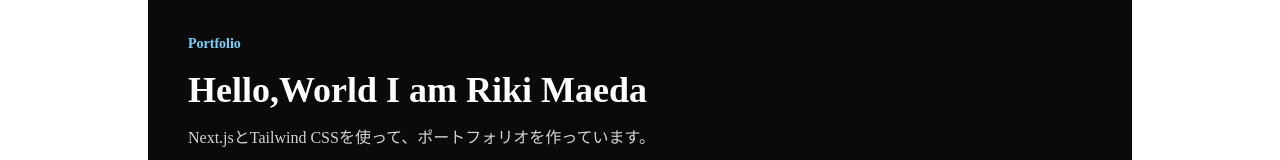
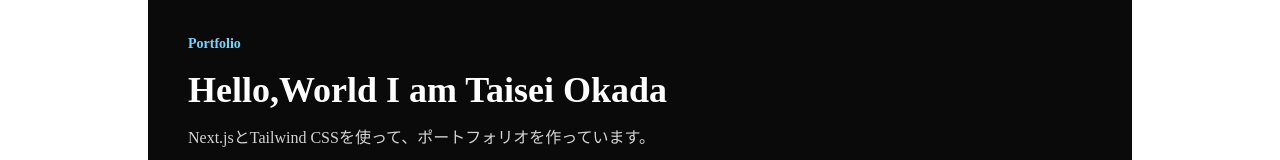
Before and after one commit to Taiyaki0807/taiyaki-portfolio, a Next.js app: page / in a window 1280 px wide. Shown: the part 130-290 px from the top of the page. Built offline with nearby package versions, Linux system fonts and the light colour scheme.

Commit message:
スペルミス修正

```diff
--- a/src/app/page.tsx
+++ b/src/app/page.tsx
@@ -39,7 +39,7 @@
       <div className='mx-auto flex w-full max-w-5xl flex-col gap-20 px-5 py-10'>
         <section className='rounded-2x2 bg-neutral-950 px-10 py-15 text-white'>
           <p className='text-sm font-bold text-sky-300'>Portfolio</p>
-          <h1 className='mt-4 text-4xl font-bold'>Hello,World I am Riki Maeda</h1>
+          <h1 className='mt-4 text-4xl font-bold'>Hello,World I am Taisei Okada</h1>
           <p className='mt-4 max-w-2xl text-neutral-300'>
             Next.jsとTailwind CSSを使って、ポートフォリオを作っています。
           </p>
--- a/src/components/layout/main/main-header.tsx
+++ b/src/components/layout/main/main-header.tsx
@@ -7,7 +7,7 @@
         <a href='/about'>About</a>
         <a href='/project'>Project</a>
         <a href='/links'>Links</a>
-        <a href='/Play'>Play</a>
+        <a href='/play'>Play</a>
        </nav>
       </div>
     </header>
```
